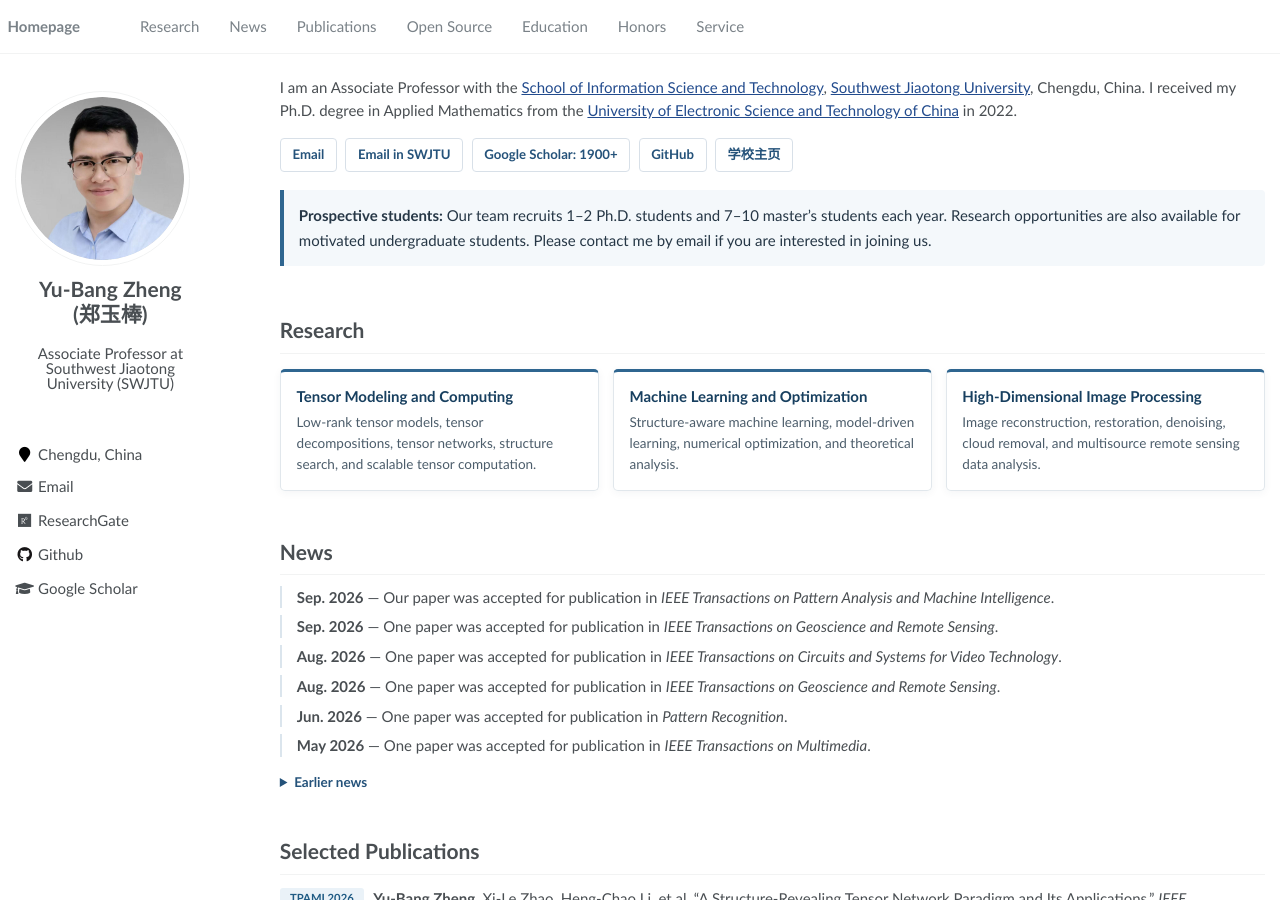
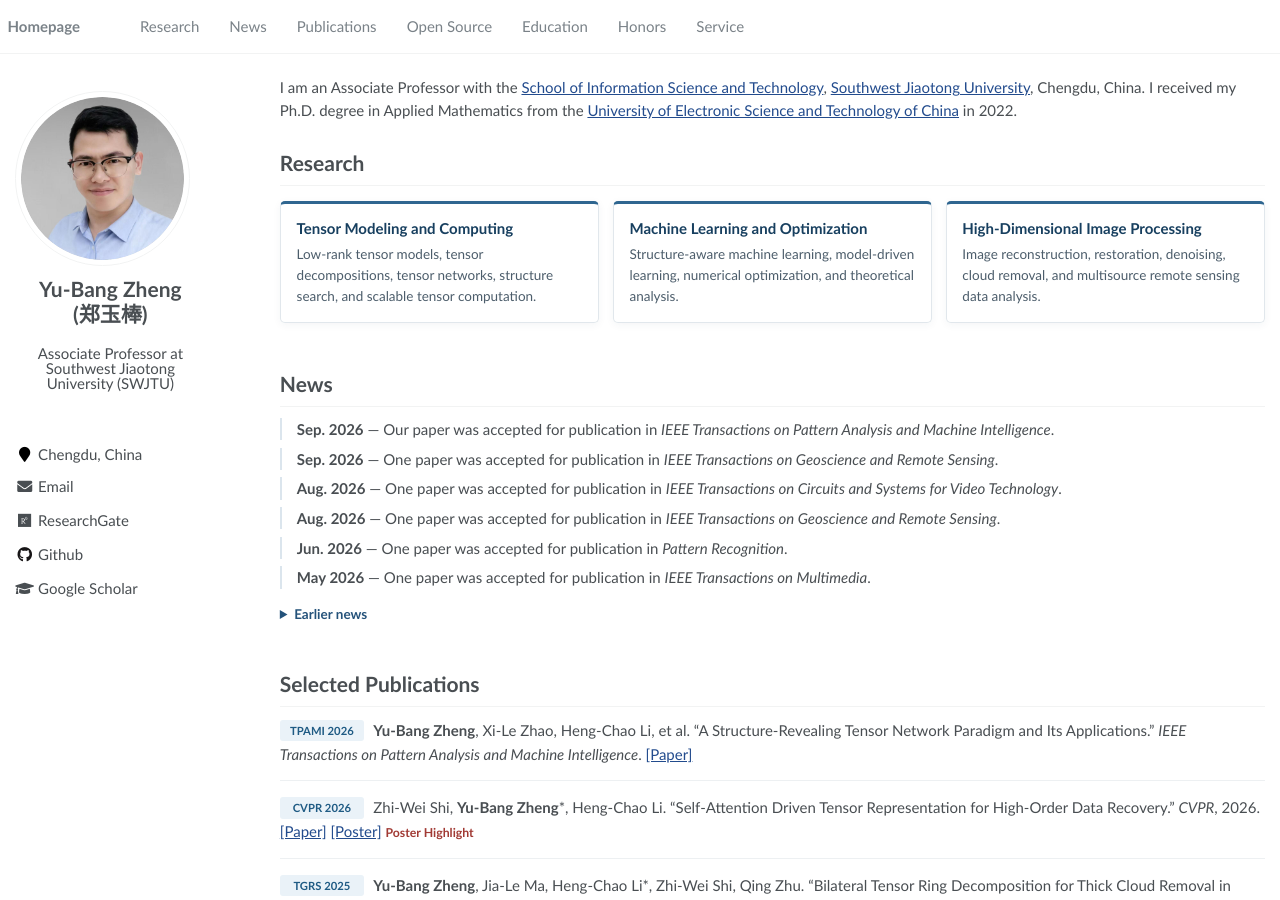
Before and after one commit to YuBangZheng/yubangzheng.github.io, a Jekyll site: the page built from pages/about.md, in a window 1280 px wide and 900 px high. Built offline with Jekyll 4.4.1, drawn with Linux system fonts in a browser that asks for light colours.

Commit message:
Update about.md

```diff
--- a/pages/about.md
+++ b/pages/about.md
@@ -11,18 +11,6 @@ redirect_from:
 <span class="anchor" id="about-me"></span>
 
 I am an Associate Professor with the [School of Information Science and Technology](https://sist.swjtu.edu.cn), [Southwest Jiaotong University](https://www.swjtu.edu.cn), Chengdu, China. I received my Ph.D. degree in Applied Mathematics from the [University of Electronic Science and Technology of China](https://www.uestc.edu.cn) in 2022.
-
-<div class="profile-links">
-  <a href="mailto:zhengyubang@163.com">Email</a>
-  <a href="mailto:yubangzheng@swjtu.edu.cn"> Email in SWJTU</a>
-  <a href="https://scholar.google.com/citations?hl=en&user=3KH22NkAAAAJ">Google Scholar: 1900+</a>
-  <a href="https://github.com/YuBangZheng">GitHub</a>
-  <a href="https://faculty.swjtu.edu.cn/zhengyubang/zh_CN/index.htm">学校主页</a>
-</div>
-
-<div class="recruitment-note">
-  <strong>Prospective students:</strong> Our team recruits 1–2 Ph.D. students and 7–10 master’s students each year. Research opportunities are also available for motivated undergraduate students. Please contact me by email if you are interested in joining us.
-</div>
 
 <span class="anchor" id="research"></span>
 
```
